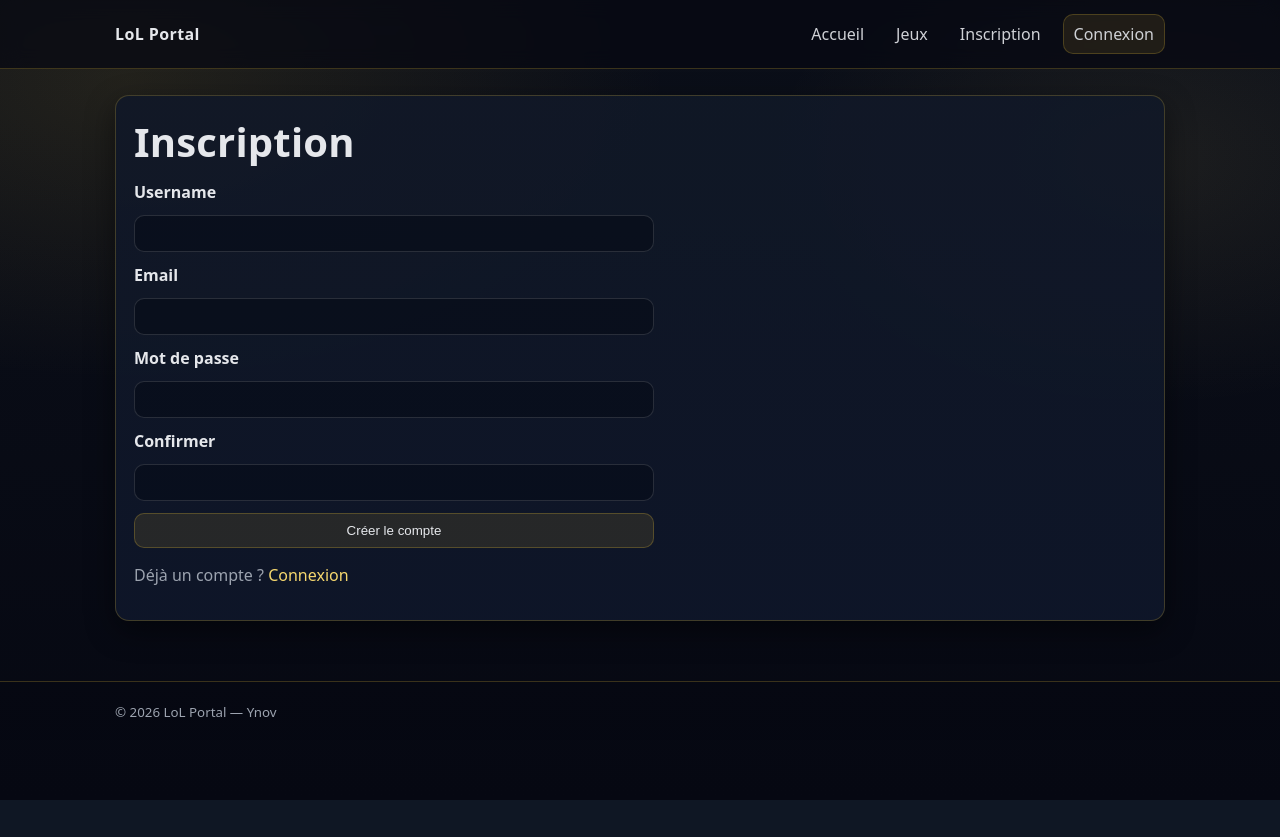
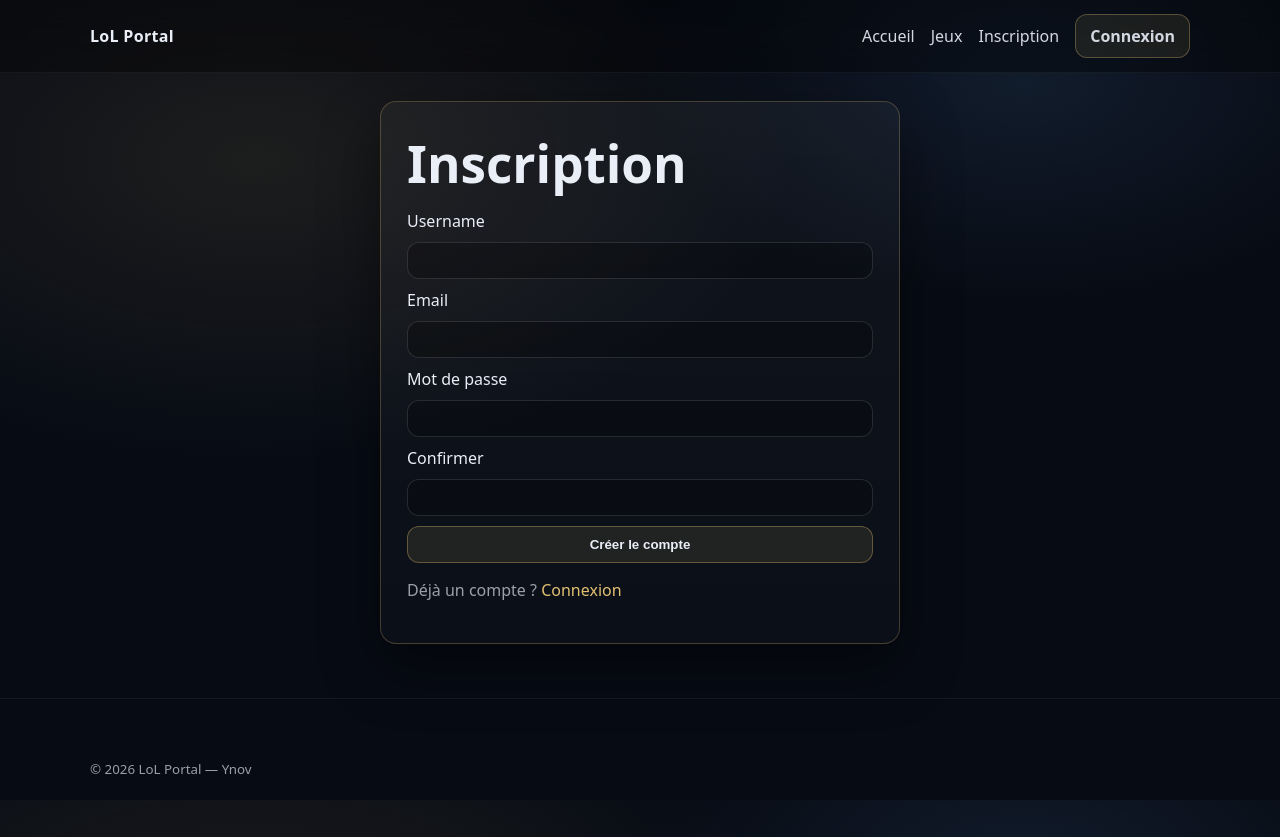
Before and after one commit to pahugo304/php, a PHP site: page /lol-portal/register.php in a window 1280 px wide. Before the commit the page ends 800 px from the top, so only its background shows below. Run offline with PHP 8.4, Linux system fonts and the light colour scheme.

Commit message:
[FIX] vscode error

```diff
--- a/assets/css/style.css
+++ b/assets/css/style.css
@@ -1,179 +1,252 @@
 :root{
-  --bg:#0b0f19;
-  --panel:#111827;
-  --panel-2:#0f172a;
-  --text:#e5e7eb;
-  --muted:#9ca3af;
-  --gold:#d4af37;
-  --gold-2:#f5d76e;
-  --border:rgba(212,175,55,.25);
-  --shadow: 0 10px 30px rgba(0,0,0,.45);
-  --radius:14px;
-  --max: 1050px;
-  --font: ui-sans-serif, system-ui, -apple-system, Segoe UI, Roboto, Helvetica, Arial;
+  --bg: #070b14;
+  --panel: rgba(20, 30, 45, .55);
+  --panel2: rgba(255,255,255,.04);
+  --border: rgba(226, 192, 114, .25);
+  --text: #e9eef7;
+  --muted: rgba(233,238,247,.65);
+  --gold: #e2c072;
+  --danger: #ff5a5a;
+  --shadow: 0 24px 60px rgba(0,0,0,.45);
+  --radius: 16px;
 }
 
 *{ box-sizing:border-box; }
 html,body{ height:100%; }
 body{
   margin:0;
-  font-family:var(--font);
+  color:var(--text);
+  font-family: system-ui, -apple-system, Segoe UI, Roboto, Ubuntu, Cantarell, "Helvetica Neue", Arial;
   background:
-    radial-gradient(900px 500px at 10% 10%, rgba(212,175,55,.12), transparent 60%),
-    radial-gradient(700px 450px at 90% 20%, rgba(245,215,110,.08), transparent 55%),
-    linear-gradient(180deg, var(--bg), #060812);
-  color:var(--text);
+    radial-gradient(900px 500px at 20% 20%, rgba(226,192,114,.10), transparent 60%),
+    radial-gradient(700px 400px at 80% 10%, rgba(110,180,255,.10), transparent 55%),
+    var(--bg);
 }
 
-a{ color:var(--gold-2); text-decoration:none; }
+a{ color: var(--gold); text-decoration:none; }
 a:hover{ text-decoration:underline; }
 
 .container{
-  width: min(var(--max), calc(100% - 32px));
-  margin: 0 auto;
+  width:min(1100px, 92vw);
+  margin:0 auto;
+  padding: 28px 0;
 }
 
 .topbar{
-  position: sticky;
+  position:sticky;
   top:0;
   z-index:10;
-  backdrop-filter: blur(10px);
-  background: rgba(6,8,18,.7);
-  border-bottom: 1px solid var(--border);
+  backdrop-filter: blur(14px);
+  background: rgba(0,0,0,.35);
+  border-bottom: 1px solid rgba(255,255,255,.05);
 }
 .topbar__inner{
   display:flex;
   align-items:center;
   justify-content:space-between;
+  gap: 14px;
   padding: 14px 0;
-  gap: 12px;
 }
 .brand{
-  font-weight:800;
-  letter-spacing:.4px;
-  color:var(--text);
-  text-decoration:none;
+  font-weight: 800;
+  letter-spacing:.3px;
+  color: var(--text);
 }
-.brand:hover{ text-decoration:none; color:var(--gold-2); }
-
 .nav{
   display:flex;
   align-items:center;
-  gap: 12px;
-  flex-wrap:wrap;
+  gap: 16px;
 }
 .nav a{
-  color:var(--text);
+  color: var(--text);
   opacity:.9;
-  padding: 8px 10px;
-  border-radius:10px;
 }
-.nav a:hover{
-  background: rgba(212,175,55,.10);
-  border: 1px solid rgba(212,175,55,.18);
-  padding: 7px 9px; /* compense bordure */
-  text-decoration:none;
-}
-
-main.container{
-  padding: 26px 0 60px;
-}
+.nav a:hover{ opacity:1; }
 
 .card{
-  background: linear-gradient(180deg, rgba(17,24,39,.92), rgba(15,23,42,.92));
+  background: linear-gradient(180deg, rgba(255,255,255,.04), rgba(255,255,255,.02));
   border: 1px solid var(--border);
   border-radius: var(--radius);
   box-shadow: var(--shadow);
-  padding: 18px;
+  padding: 26px;
+}
+.card--small{ width:min(520px, 92vw); margin: 0 auto; }
+.card--inner{ margin-top: 18px; background: var(--panel2); }
+
+h1{ font-size: clamp(28px, 4vw, 54px); margin: 0 0 12px; }
+h2{ margin: 0 0 12px; font-size: 22px; }
+
+.muted{ color: var(--muted); }
+
+.alert{
+  padding: 12px 14px;
+  border-radius: 12px;
+  border: 1px solid rgba(255,255,255,.08);
+  background: rgba(255,255,255,.03);
+  margin: 10px 0 16px;
+}
+.alert--danger{
+  border-color: rgba(255,90,90,.35);
+  background: rgba(255,90,90,.08);
 }
 
-h1,h2,h3{ margin:0 0 12px; }
-h1{ font-size: 40px; letter-spacing:.2px; }
-h2{ font-size: 22px; color: var(--gold-2); }
-
-hr{
-  border:0;
-  height:1px;
-  background: var(--border);
-  margin: 18px 0;
-}
-
-.muted{ color:var(--muted); }
+.actions{ display:flex; gap: 12px; flex-wrap:wrap; margin-top: 14px; }
 
 .btn{
   display:inline-flex;
   align-items:center;
   justify-content:center;
-  padding: 9px 12px;
-  border-radius: 10px;
-  border: 1px solid rgba(212,175,55,.28);
-  background: rgba(212,175,55,.12);
+  gap:8px;
+  padding: 10px 14px;
+  border-radius: 12px;
+  border: 1px solid rgba(226,192,114,.35);
+  background: rgba(226,192,114,.10);
   color: var(--text);
-  text-decoration:none;
   cursor:pointer;
+  font-weight: 650;
 }
-.btn:hover{ background: rgba(212,175,55,.18); text-decoration:none; }
+.btn:hover{ filter: brightness(1.08); text-decoration:none; }
 .btn--ghost{
   background: transparent;
+  border-color: rgba(255,255,255,.14);
+}
+.btn--small{
+  padding: 8px 10px;
+  border-radius: 10px;
+  font-weight: 600;
+}
+.btn--danger{
+  border-color: rgba(255,90,90,.45);
+  background: rgba(255,90,90,.12);
 }
 
 .form{
-  display:grid;
-  gap: 12px;
-  max-width: 520px;
+  display:flex;
+  flex-direction:column;
+  gap: 10px;
 }
-label{ font-weight:600; color: var(--text); }
 input, textarea, select{
-  width: 100%;
+  width:100%;
   padding: 10px 12px;
-  border-radius: 10px;
-  border: 1px solid rgba(229,231,235,.14);
-  background: rgba(3,7,18,.45);
+  border-radius: 12px;
+  border: 1px solid rgba(255,255,255,.12);
+  background: rgba(0,0,0,.25);
   color: var(--text);
   outline:none;
 }
 input:focus, textarea:focus, select:focus{
-  border-color: rgba(245,215,110,.5);
-  box-shadow: 0 0 0 3px rgba(245,215,110,.12);
+  border-color: rgba(226,192,114,.45);
+  box-shadow: 0 0 0 4px rgba(226,192,114,.10);
 }
-textarea{ resize: vertical; }
 
+.row{ display:flex; gap: 12px; align-items:center; flex-wrap:wrap; }
+.row--between{ justify-content:space-between; }
+
+.grid{
+  display:grid;
+  grid-template-columns: repeat(3, minmax(0,1fr));
+  gap: 14px;
+}
+.grid--games{ grid-template-columns: repeat(3, minmax(0,1fr)); }
+@media (max-width: 920px){
+  .grid, .grid--games{ grid-template-columns: repeat(2, minmax(0,1fr)); }
+}
+@media (max-width: 620px){
+  .grid, .grid--games{ grid-template-columns: 1fr; }
+}
+
+.tile{
+  padding: 14px;
+  border-radius: 14px;
+  border: 1px solid rgba(255,255,255,.10);
+  background: rgba(255,255,255,.03);
+}
+.tile--link{ color: inherit; }
+.tile--link:hover{ text-decoration:none; border-color: rgba(226,192,114,.25); }
+
+.tile__top{
+  display:flex;
+  align-items:center;
+  justify-content:space-between;
+  gap: 10px;
+  margin-bottom: 8px;
+}
+
+.badge{
+  display:inline-flex;
+  padding: 4px 10px;
+  border-radius: 999px;
+  border: 1px solid rgba(226,192,114,.30);
+  background: rgba(226,192,114,.10);
+  color: var(--text);
+  font-size: 12px;
+  white-space:nowrap;
+}
+.pill{
+  display:inline-flex;
+  padding: 4px 10px;
+  border-radius: 999px;
+  border: 1px solid rgba(255,255,255,.14);
+  background: rgba(255,255,255,.06);
+  font-size: 12px;
+}
+
+.clamp{
+display: -webkit-box;
+-webkit-line-clamp: 2;
+-webkit-box-orient: vertical;
+overflow: hidden;
+
+line-clamp: 2;
+}
+
+.tableWrap{ overflow:auto; border-radius: 14px; border: 1px solid rgba(255,255,255,.08); }
 .table{
   width:100%;
-  border-collapse: collapse;
-  overflow:hidden;
-  border-radius: 12px;
-  border: 1px solid var(--border);
+  border-collapse:collapse;
+  min-width: 760px;
 }
 .table th, .table td{
-  padding: 10px 12px;
-  border-bottom: 1px solid rgba(212,175,55,.14);
+  padding: 12px 12px;
+  border-bottom: 1px solid rgba(255,255,255,.06);
   text-align:left;
 }
 .table th{
-  color: var(--gold-2);
-  background: rgba(212,175,55,.08);
-  font-weight:700;
-}
-.table tr:hover td{
-  background: rgba(212,175,55,.06);
+  color: rgba(233,238,247,.85);
+  font-size: 12px;
+  letter-spacing:.4px;
+  text-transform: uppercase;
+  background: rgba(255,255,255,.03);
 }
 
-.flash{
-  padding: 10px 12px;
-  border-radius: 12px;
-  border: 1px solid rgba(245,215,110,.25);
-  background: rgba(245,215,110,.08);
-  margin: 12px 0;
+.inline{ display:inline-block; margin-right: 8px; }
+
+.gameHeader{
+  display:flex;
+  gap: 18px;
+  align-items:flex-start;
+  justify-content:space-between;
 }
-.flash--error{
-  border-color: rgba(239,68,68,.35);
-  background: rgba(239,68,68,.08);
+.gameHeader__img{
+  width: 220px;
+  height: 140px;
+  object-fit: cover;
+  border-radius: 14px;
+  border: 1px solid rgba(255,255,255,.10);
+}
+@media (max-width: 720px){
+  .gameHeader{ flex-direction: column; }
+  .gameHeader__img{ width: 100%; height: 180px; }
 }
 
 .footer{
-  border-top: 1px solid var(--border);
-  padding: 18px 0;
+  padding: 30px 0;
   color: var(--muted);
-  background: rgba(6,8,18,.6);
+  border-top: 1px solid rgba(255,255,255,.06);
+  margin-top: 26px;
 }
+
+.game-card { display:block; text-decoration:none; }
+.game-card__media { height: 140px; border-radius: 14px; overflow: hidden; margin-bottom: 12px; }
+.game-card__media img { width: 100%; height: 100%; object-fit: cover; display: block; }
+.img-placeholder { height: 100%; display:flex; align-items:center; justify-content:center; opacity:.7; border: 1px dashed rgba(255,255,255,.15); border-radius: 14px; }
```
